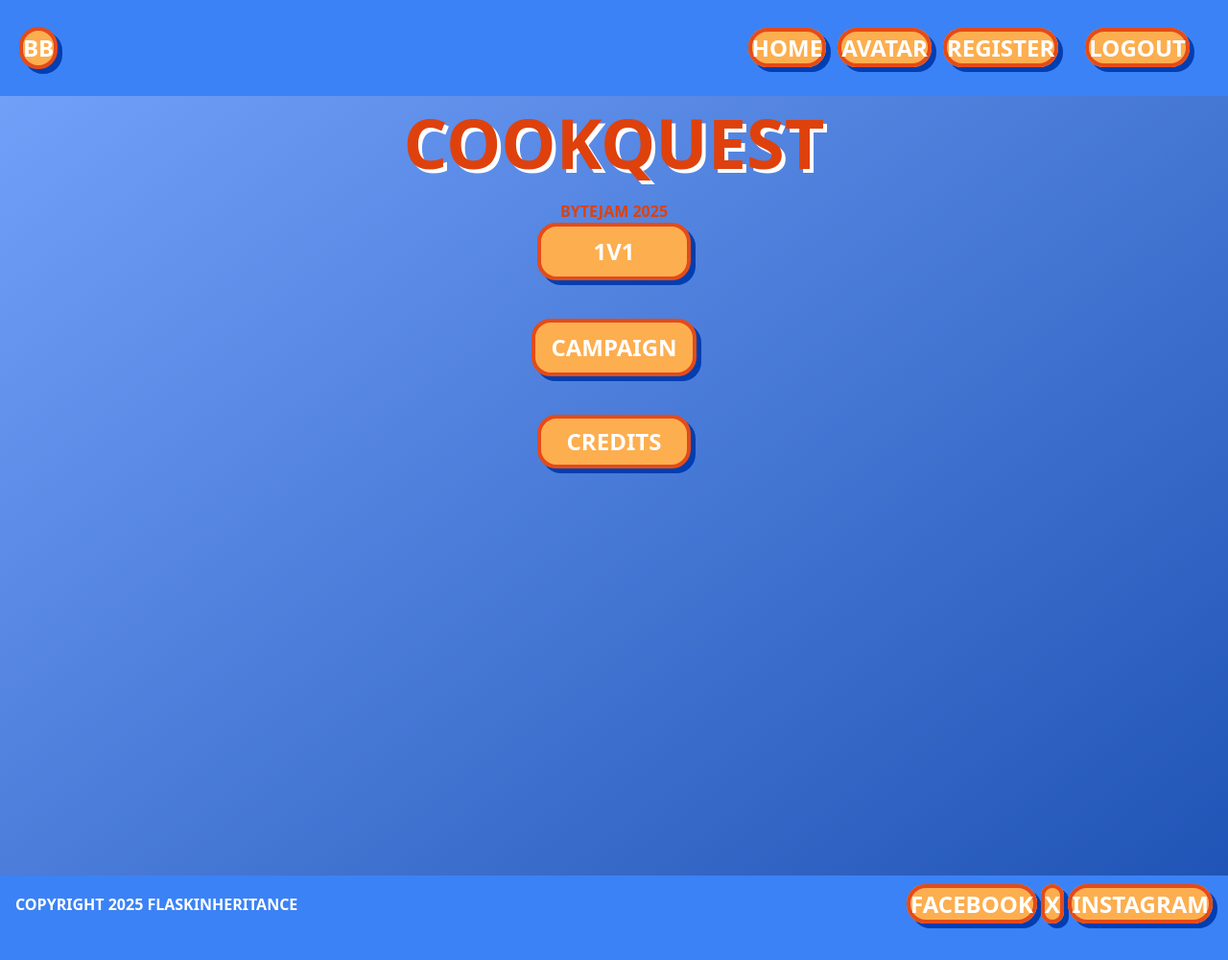
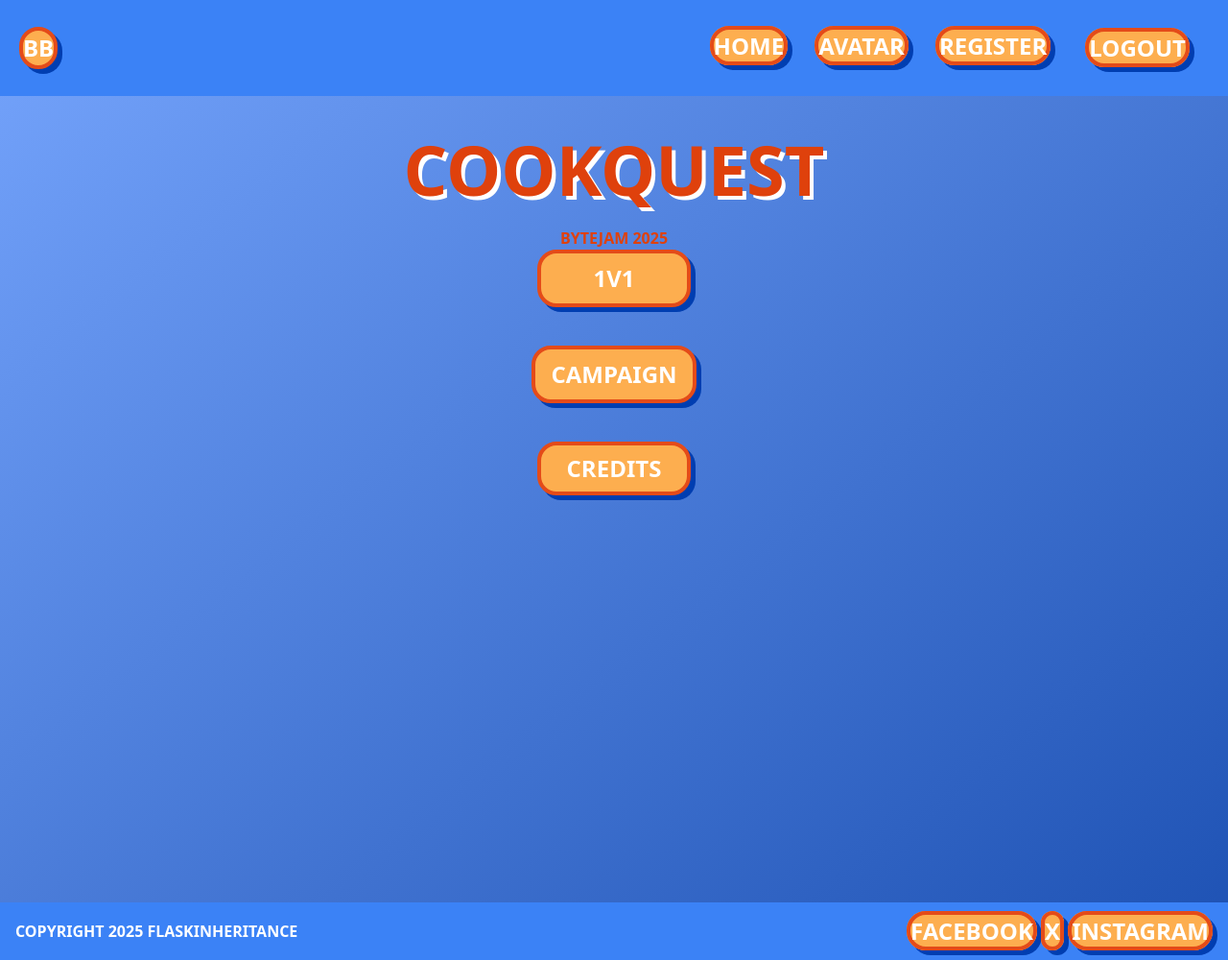
Before and after one commit to Ashley2n/GreenHorns, a Flask app: page / in a window 1280 px wide. Shown: the whole page at 96% size. Before the commit the page ends 967 px from the top, so only its background shows below. Run offline with Flask 3, Linux system fonts and the light colour scheme; some libraries are stand-ins or nearby versions.

Commit message:
Idk what i changed

```diff
--- a/app.py
+++ b/app.py
@@ -1,12 +1,10 @@
 import base64
 import os
-import uuid
 
 from flask import Flask, render_template, request, flash, redirect, url_for, session, jsonify
 from flask_login import logout_user, LoginManager, login_user, current_user, login_required
 from flask_wtf import CSRFProtect
-from fontTools.subset import closure_glyphs
-from werkzeug.utils import secure_filename
+
 
 from APIs.api_recipes_call import load_more_recipes
 from application.services import create_user_ser, get_user_by_username_ser, get_user_by_id_ser, save_user_avatar_ser
--- a/client/static/css/styles.css
+++ b/client/static/css/styles.css
@@ -26,5 +26,7 @@ body a:hover{
     text-decoration: underline;
 }
 
+
+
 /* can add more styling or leave it as is */
 /* could add audio when hovered/clicked on the button */
--- a/client/templates/index.html
+++ b/client/templates/index.html
@@ -8,13 +8,13 @@
 {% extends 'layout.html' %}
     {% block content %}
 
-        <main class=" min-h-screen h-full text-center mt-30 min-w-screen w-full ">
-        <section role="title-banner">
+        <main class=" min-h-screen h-full text-center min-w-screen w-full ">
+        <section role="title-banner" class="mt-10">
             <h1 id="cook-quest" class="text-7xl gap-10">CookQuest</h1>
             <h4 class="mt-6">ByteJam 2025</h4>
         </section>
 
-        <section class="mt-15 grid grid-col-3 gap-10 justify-center">
+        <section class="mt-50 grid grid-col-3 gap-10 justify-center">
             <!-- idk whether this will be a button itself or just linked to the page -->
             <a href="#" class="py-2 px-4 w-40 h-15" aria-label="1v1">1v1</a>
             <a href="/game/level_select" class="py-2 px-4 w-45 h-15" aria-label="campaign">Campaign</a>
--- a/client/templates/layout.html
+++ b/client/templates/layout.html
@@ -13,11 +13,11 @@
         <div class="w-8 h-8 bg-red-300 rounded-full text-blue-400 font-bold text-center flex items-center justify-center">
             <a href="/" class="hover:cursor-pointer">BB</a>
         </div>
-        <ul class="flex justify-center items-center gap-3 ">
-            <li class="hover:border-b hover:border-neutral-200 "><a href="/">Home</a></li>
-            <li class="hover:border-b hover:border-neutral-200 "><a href="/avatar-create">Avatar</a></li>
-            <li class="hover:border-b hover:border-neutral-200 "><a href="/register">Register</a></li>
-            <li class="hover:bg-blue-400 focus:scale-1 px-4 py-2 rounded-md "><a href="{{ url_for("logout") }}">Logout</a></li>
+        <ul class=" navSection flex justify-center items-center gap-3 ">
+            <li class=" text-sm px-2 "><a href="/">Home</a></li>
+            <li class= " text-sm px-2 "><a href="/avatar-create">Avatar</a></li>
+            <li class=" text-sm px-2 "><a href="/register">Register</a></li>
+            <li class="hover:bg-blue-400 focus:scale-1 px-4 py-2 rounded-md text-md "><a href="{{ url_for("logout") }}">Logout</a></li>
         </ul>
     </nav>
 </header>
```
